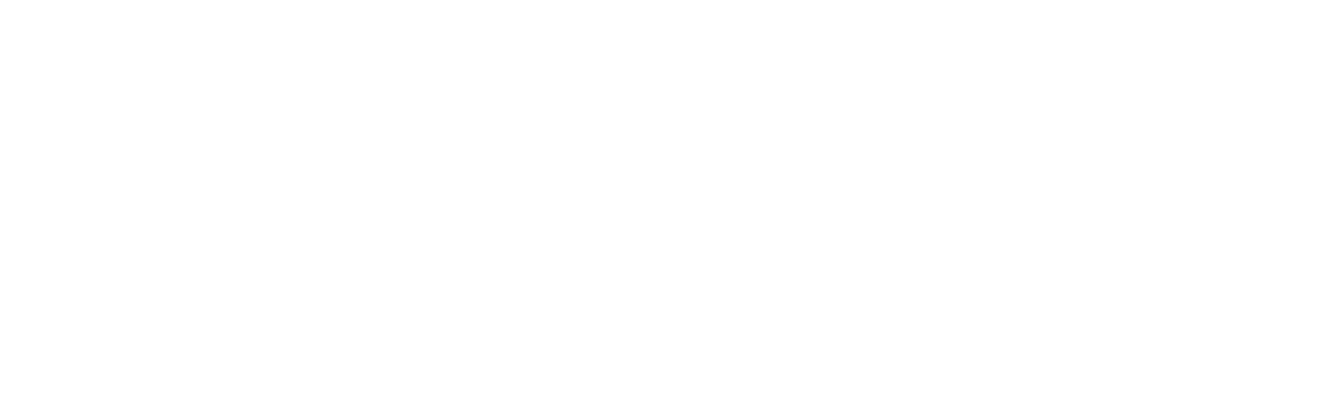
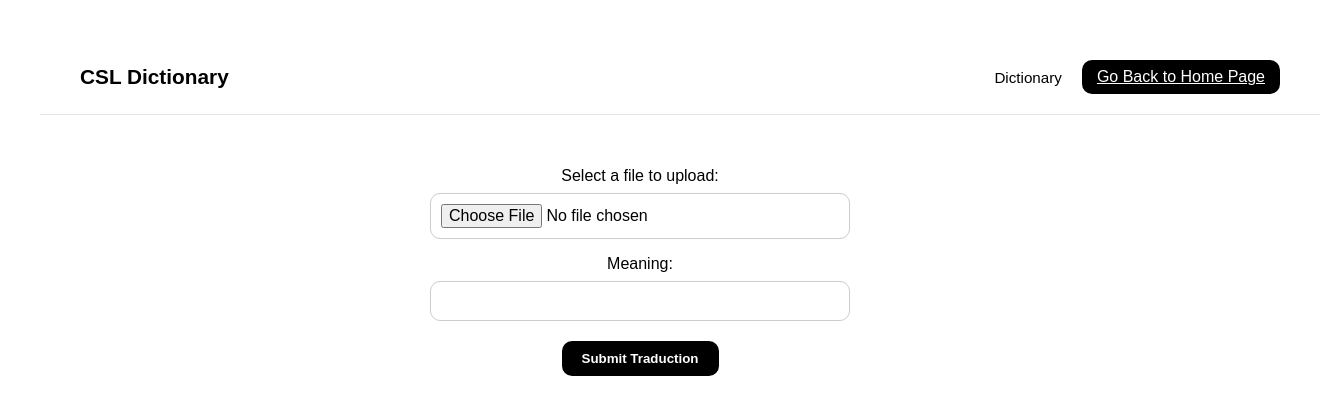
Before and after one commit to HaroldBarreraNino/csl-api-webpage, a React (Vite) app: page /create in a window 1280 px wide. Before the commit this address had no page. Shown: the top 414 px of the page, 1320 px wide, since content can reach past the window. Built offline with nearby package versions, Linux system fonts and the light colour scheme.

Commit message:
Creacion y modificacion de traducciones

```diff
--- a/package.json
+++ b/package.json
@@ -12,7 +12,8 @@
   "dependencies": {
     "react": "^19.1.1",
     "react-dom": "^19.1.1",
-    "react-router": "^7.9.4"
+    "react-router": "^7.9.4",
+    "react-router-dom": "^7.9.6"
   },
   "devDependencies": {
     "@eslint/js": "^9.36.0",
--- a/src/components/ApiShowcasePage.jsx
+++ b/src/components/ApiShowcasePage.jsx
@@ -1,4 +1,5 @@
 import { useState } from "react";
+import { useNavigate } from "react-router-dom";
 import Navbar from "./Navbar";
 import './ApiShowcasePage.css';
 
@@ -8,6 +9,9 @@ const ApiShowcasePage = () => {
     const [palabra, setPalabra] = useState("");
     const [gifUrl, setGifUrl] = useState(null);
     const [error, setError] = useState(null);
+    const [currentId, setCurrentId] = useState(null);
+
+    const navigate = useNavigate();
 
     //Metodo principal de traduccion
     const traducirPalabra = async () => {
@@ -25,10 +29,20 @@ const ApiShowcasePage = () => {
             //Convertimos la respuesta en un JSON y actualizamos la imagen
             const data = await response.json();
             setGifUrl(data.significadoAnimacion);
+            setCurrentId(data.id);
 
         } catch (error) {
             setError(error.message)
         }
+    }
+
+    const goToModify = () => {
+      if(!currentId){
+        setError('Debes buscar una palabra antes de modificarla');
+        return;
+      }
+
+      navigate(`/modify/${currentId}`);
     }
 
     return (
@@ -59,7 +73,7 @@ const ApiShowcasePage = () => {
 
                 <div className="buttons-row">
                     <button onClick={traducirPalabra} className="api-button">Translate</button>
-                    <button className="btn-white">Modify traduction</button>
+                    <button onClick={goToModify} className="btn-white">Modify traduction</button>
                 </div>
             </div>
         </>
--- a/src/components/ModifyTraductionPage.jsx
+++ b/src/components/ModifyTraductionPage.jsx
@@ -1,22 +1,69 @@
 import './ModifyTraductionPage.css';
 import ModifyTraductionNavbar from "./ModifyTraductionNavbar";
+import { useState } from 'react';
+import { useParams } from "react-router-dom";
 
 const ModifyTraductionPage = () => {
+
+    const apiUrl = 'http://localhost:3000/api/palabras'
+
+    const { id } = useParams();
+    const [file,setFile] = useState(null);
+    const [meaning,setMeaning] = useState('');
+
+    const handleSubmit = async(e) => {
+      e.preventDefault();
+      let data;
+
+      const formdata = new FormData();
+      formdata.append('significadoAnimacion', file);
+      formdata.append('palabra', meaning);
+
+      try {
+
+        if(id){
+
+          const putResponse = await fetch(`${apiUrl}/${id}`, {
+            method: 'PUT',
+            body: formdata
+          });
+
+          if (putResponse.ok) {
+            console.log('Traduccion Modificada');
+            data = await putResponse.json();
+            return;
+          }
+        }
+        //Si el objeto no existe lo creamos
+        const postResponse = await fetch(apiUrl, {
+          method: 'POST',
+          body: formdata
+        });
+
+        if (postResponse.ok) {
+          console.log('Traduccion Creada');
+          data = await postResponse.json();
+          return;
+        }
+        console.log('Respuesta: ', data);
+
+      } catch (error) {
+        console.error(error) ;
+      }
+    }
+
     return <>
         <ModifyTraductionNavbar />
 
-        <form id="CslUploadForm" method="post" encType="multipart/form-data">
+        <form id="CslUploadForm" onSubmit={handleSubmit}>
+
             <label htmlFor="fileInput">
                 Select a file to upload:
-                <input type="file" id="fileInput" name="file" />
+                <input type="file" id="fileInput" name="file" onChange={(e) => setFile(e.target.files[0])}/>
             </label>
             <label>
                 Meaning:
-                <input type="text" name="meaning" />
-            </label>
-            <label>
-                Author:
-                <input type="text" name="author" />
+                <input type="text" name="meaning" onChange={(e) => setMeaning(e.target.value)}/>
             </label>
 
             <button type="submit">Submit Traduction</button>
--- a/src/components/Navbar.jsx
+++ b/src/components/Navbar.jsx
@@ -8,7 +8,7 @@ const Navbar = () => {
 
       <div className="nav-links">
         <a href="/dictionary" className="nav-link">Dictionary</a>
-        <Link to="/modify" className="nav-btn">Modify Traduction</Link>
+        <Link to="/create" className="nav-btn">Modify Traduction</Link>
 {/*                 <button className="nav-btn">Modify Traduction</button> */}
       </div>
     </nav>
--- a/src/main.jsx
+++ b/src/main.jsx
@@ -13,7 +13,8 @@ createRoot(document.getElementById('root')).render(
     <Route path='/' element={<App />}/>
     <Route path='/showcase' element={<ApiShowcasePage />}/>
     <Route path='/dictionary' element={<DictionaryPage />}/>
-    <Route path='/modify' element={<ModifyTraductionPage />}/>
+    <Route path='/modify/:id' element={<ModifyTraductionPage />}/>
+    <Route path='/create' element={<ModifyTraductionPage />}/>
   </Routes>
   </BrowserRouter>,
 )
```
Also changed, not shown: 1 other file (tests, documents, lock files or other folders).
